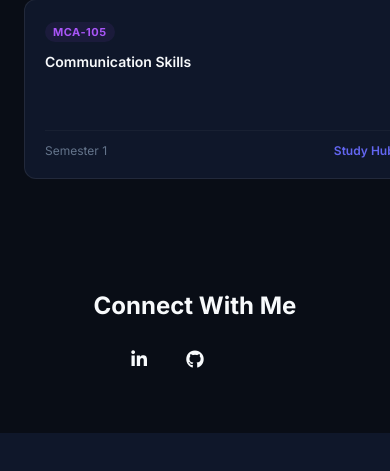
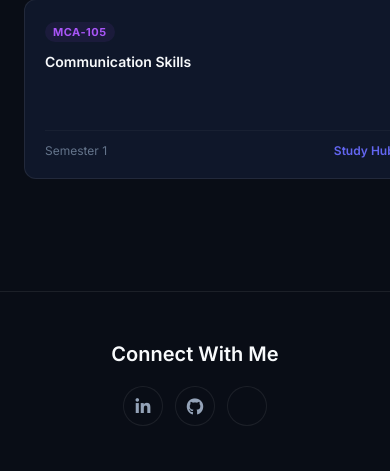
Before and after one commit to vishwa-v17/MCA-AI-ASSISTANT, a Flask app: page / in a window 390 px wide; the page is wider, and only the part inside the window is pictured. Shown: the part 1978-2449 px from the top of that part. Before the commit the page ends 2411 px from the top of that part, so only its background shows below. Run offline with Flask 3, Linux system fonts and the light colour scheme; a user stored in the database is signed in; data comes from the database, SQL or seed files in the repository; data that the repository does not hold is empty; some libraries are stand-ins or nearby versions.

Commit message:
Add styles for social links section
Added styles for social links section including layout, hover effects, and responsive design.

````diff
--- a/static/style.css
+++ b/static/style.css
@@ -1233,3 +1233,121 @@
     transform: translateY(-3px);
     opacity: 0.75;
 }
+/* =========================================
+SOCIAL LINKS SECTION
+========================================= */
+
+.social-section {
+width: 100%;
+text-align: center;
+padding: 50px 20px 30px;
+margin-top: 40px;
+border-top: 1px solid var(--border-color);
+}
+
+.social-section h3 {
+margin: 0;
+font-size: 20px;
+font-weight: 600;
+color: var(--text-primary);
+}
+
+.social-subtitle {
+margin: 8px 0 22px;
+font-size: 13px;
+color: var(--text-muted);
+}
+
+.social-links {
+display: flex;
+justify-content: center;
+align-items: center;
+gap: 14px;
+}
+
+.social-links a {
+width: 42px;
+height: 42px;
+
+```
+display: flex;
+align-items: center;
+justify-content: center;
+
+border: 1px solid var(--border-color);
+border-radius: 50%;
+
+background: var(--bg-dark);
+
+color: var(--text-secondary);
+
+text-decoration: none;
+
+font-size: 18px;
+
+transition:
+    transform 0.2s ease,
+    background 0.2s ease,
+    color 0.2s ease,
+    border-color 0.2s ease;
+```
+
+}
+
+.social-links a:hover {
+transform: translateY(-4px);
+
+```
+color: white;
+
+background: var(--bg-secondary);
+
+border-color: var(--text-secondary);
+```
+
+}
+
+.social-links a i {
+pointer-events: none;
+}
+
+/* =========================================
+FOOTER
+========================================= */
+
+.site-footer {
+width: 100%;
+text-align: center;
+padding: 10px 20px 25px;
+}
+
+.site-footer p {
+margin: 0;
+font-size: 12px;
+color: var(--text-muted);
+}
+
+/* =========================================
+MOBILE RESPONSIVE
+========================================= */
+
+@media (max-width: 600px) {
+
+```
+.social-section {
+    padding-top: 40px;
+    margin-top: 30px;
+}
+
+.social-links {
+    gap: 12px;
+}
+
+.social-links a {
+    width: 40px;
+    height: 40px;
+    font-size: 17px;
+}
+```
+
+}
````
